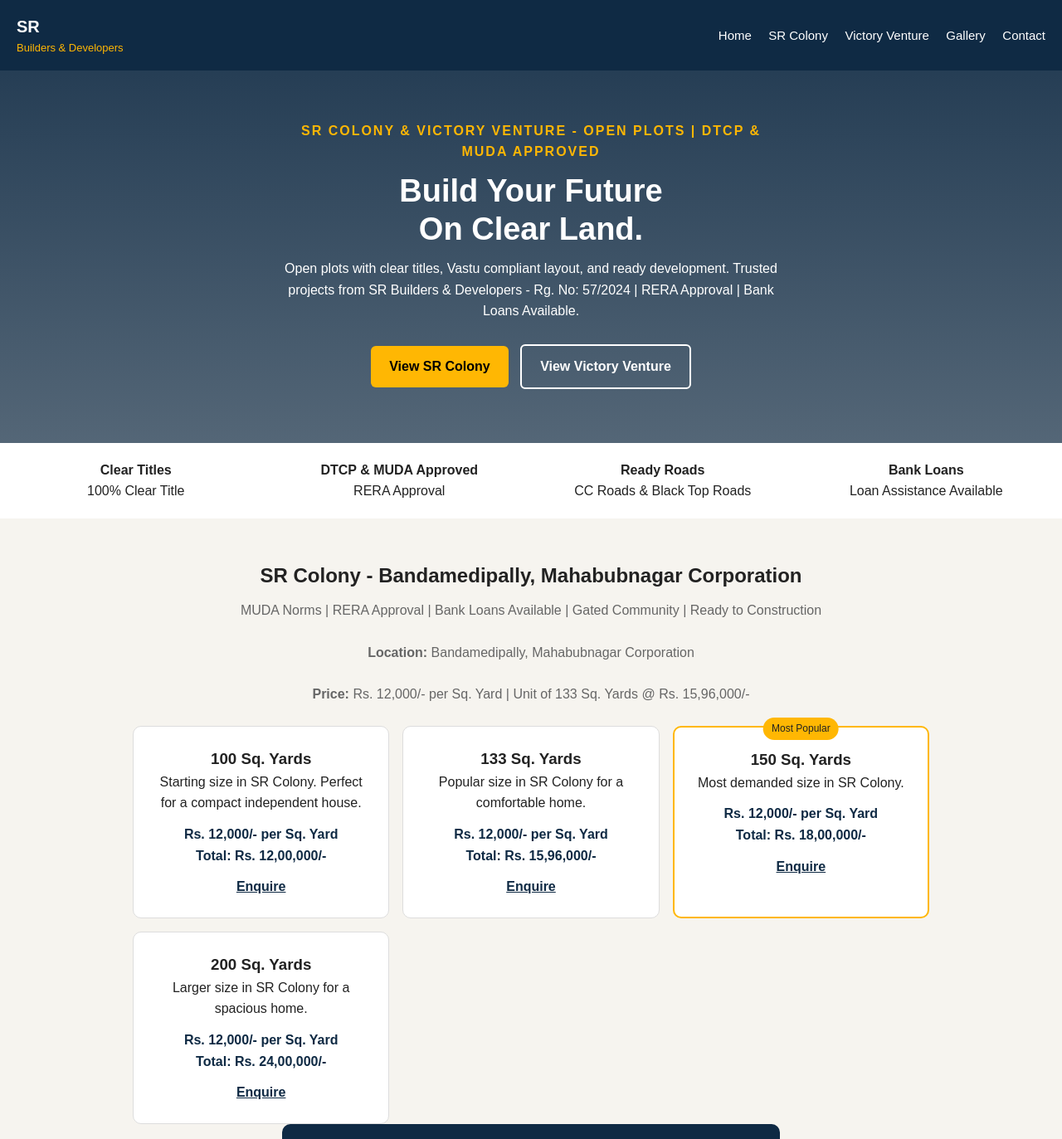
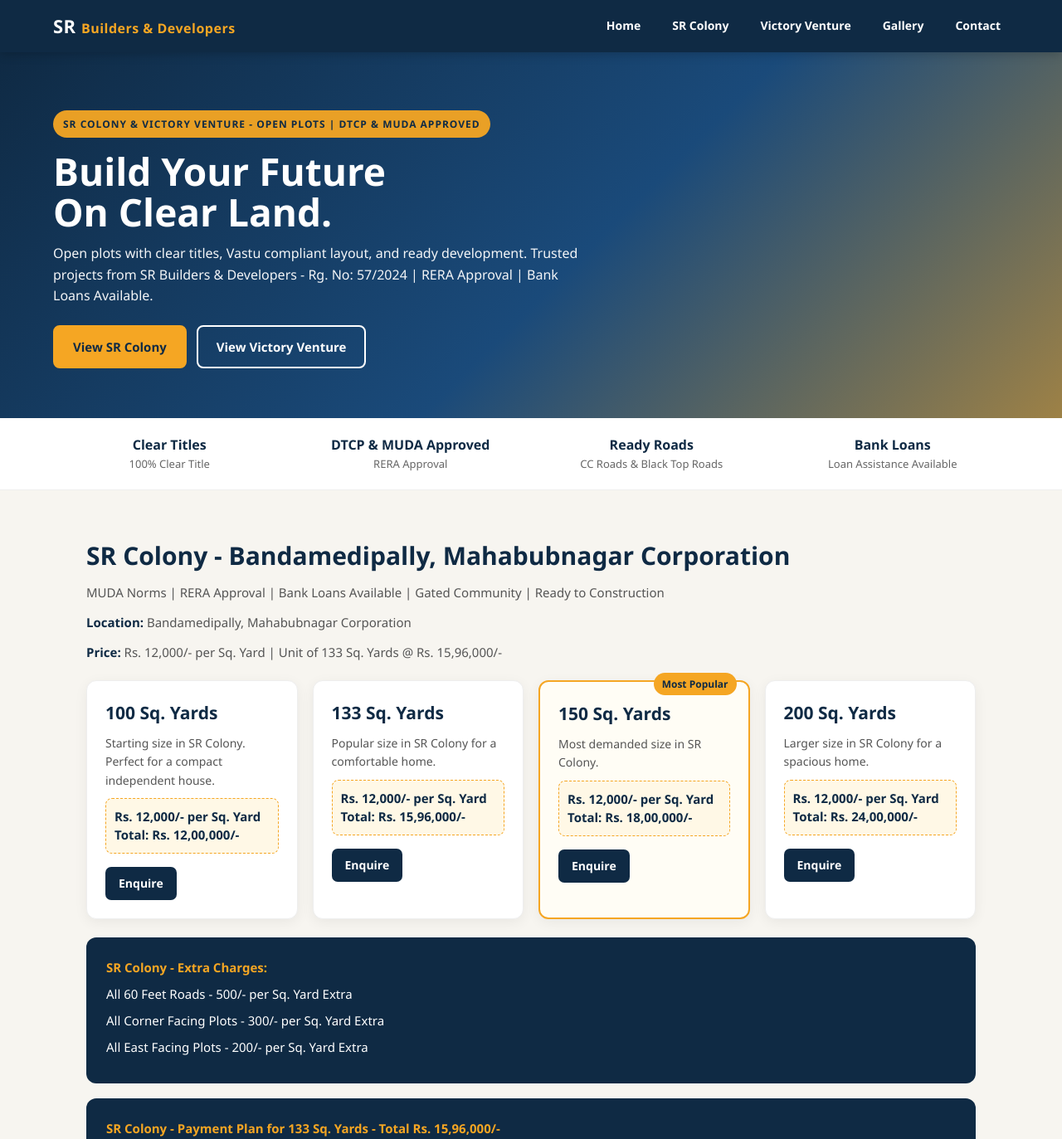
Before and after one commit to balanandu2011-design/sr-builders-website, a plain HTML site: page index.html in a window 1280 px wide. Shown: the top 1373 px of the page at 83% size. Drawn offline with Linux system fonts and the light colour scheme.

Commit message:
Refactor CSS for improved layout and styling
Updated styles for various components including topbar, hero section, buttons, and layout adjustments for responsiveness.

```diff
--- a/styles.css
+++ b/styles.css
@@ -1,35 +1,355 @@
-* { margin: 0; padding: 0; box-sizing: border-box; font-family: Arial, sans-serif; }
-body { background: #f6f4ef; color: #222; line-height: 1.6; }
-.topbar { background: #0f2a44; color: #fff; padding: 16px 20px; display: flex; justify-content: space-between; align-items: center; flex-wrap: wrap; }
-.logo { font-size: 20px; font-weight: bold; }
-.logo span { font-size: 13px; color: #ffb703; display: block; font-weight: normal; }
-nav a { color: #fff; text-decoration: none; margin-left: 16px; font-size: 15px; }
-.hero { background: linear-gradient(rgba(15,42,68,0.9), rgba(15,42,68,0.7)); color: #fff; padding: 60px 20px; text-align: center; }
-.tag { color: #ffb703; letter-spacing: 2px; font-weight: bold; }
-.hero h1 { font-size: 38px; line-height: 1.2; margin: 12px 0; }
-.hero p { max-width: 600px; margin: 0 auto; }
-.buttons { margin-top: 22px; }
-.btn { display: inline-block; background: #ffb703; color: #000; padding: 12px 22px; text-decoration: none; font-weight: bold; border-radius: 6px; margin: 5px; }
-.btn.outline { background: transparent; color: #fff; border: 2px solid #fff; }
-.strip { background: #fff; display: grid; grid-template-columns: repeat(4, 1fr); text-align: center; padding: 20px 10px; gap: 10px; }
-.section { padding: 50px 20px; max-width: 1000px; margin: 0 auto; text-align: center; }
-.section.light { background: #fff; }
-.sub { color: #666; margin: 10px 0 25px; }
-.cards { display: grid; grid-template-columns: repeat(3, 1fr); gap: 16px; }
-.card { background: #fff; border: 1px solid #ddd; padding: 24px; border-radius: 10px; position: relative; }
-.card.highlight { border: 2px solid #ffb703; }
-.badge { background: #ffb703; font-size: 12px; padding: 4px 10px; border-radius: 20px; position: absolute; top: -12px; left: 50%; transform: translateX(-50%); }
-.price { font-weight: bold; margin: 12px 0; color: #0f2a44; }
-.card a { color: #0f2a44; font-weight: bold; }
-.gallery { display: grid; grid-template-columns: repeat(3, 1fr); gap: 12px; }
-.gallery img { width: 100%; height: 180px; object-fit: cover; border-radius: 8px; }
-.photo-box { background: #eee; border: 1px dashed #aaa; height: 180px; display: flex; align-items: center; justify-content: center; border-radius: 8px; color: #666; }
-.contact-box { background: #0f2a44; color: #fff; padding: 30px 20px; border-radius: 10px; max-width: 600px; margin: 0 auto; }
-.contact-box p { margin: 8px 0; }
-footer { background: #0f2a44; color: #ccc; text-align: center; padding: 18px; font-size: 14px; }
-@media (max-width: 700px) {
-  .strip, .cards, .gallery { grid-template-columns: 1fr; }
-  .hero h1 { font-size: 30px; }
-  nav { margin-top: 10px; }
-  nav a { margin-left: 10px; }
+* {
+  margin: 0;
+  padding: 0;
+  box-sizing: border-box;
 }
+
+body {
+  font-family: 'Segoe UI', Arial, Helvetica, sans-serif;
+  background: #f7f5f0;
+  color: #222;
+  line-height: 1.6;
+}
+
+a {
+  text-decoration: none;
+  color: inherit;
+}
+
+/* Topbar */
+.topbar {
+  position: sticky;
+  top: 0;
+  z-index: 100;
+  background: #0f2a44;
+  color: #fff;
+  padding: 14px 5%;
+  display: flex;
+  align-items: center;
+  justify-content: space-between;
+  flex-wrap: wrap;
+  gap: 10px;
+  box-shadow: 0 2px 12px rgba(0,0,0,0.2);
+}
+
+.logo {
+  font-size: 22px;
+  font-weight: 800;
+  letter-spacing: 0.5px;
+}
+
+.logo span {
+  color: #f5a623;
+  font-size: 16px;
+  font-weight: 700;
+}
+
+.topbar nav {
+  display: flex;
+  gap: 18px;
+  flex-wrap: wrap;
+}
+
+.topbar nav a {
+  color: #fff;
+  font-size: 14px;
+  font-weight: 600;
+  padding: 6px 10px;
+  border-radius: 6px;
+}
+
+.topbar nav a:hover {
+  background: #f5a623;
+  color: #0f2a44;
+}
+
+/* Hero */
+.hero {
+  background: linear-gradient(135deg, #0f2a44 0%, #1a4a7a 55%, #f5a623 130%);
+  color: #fff;
+  padding: 70px 5% 60px;
+  text-align: left;
+}
+
+.hero .tag {
+  display: inline-block;
+  background: #f5a623;
+  color: #0f2a44;
+  font-size: 12px;
+  font-weight: 800;
+  letter-spacing: 1px;
+  padding: 7px 12px;
+  border-radius: 20px;
+  margin-bottom: 16px;
+}
+
+.hero h1 {
+  font-size: 46px;
+  line-height: 1.05;
+  font-weight: 900;
+  margin-bottom: 14px;
+}
+
+.hero p {
+  max-width: 640px;
+  font-size: 16px;
+  opacity: 0.95;
+  margin-bottom: 22px;
+}
+
+.buttons {
+  display: flex;
+  gap: 12px;
+  flex-wrap: wrap;
+}
+
+.btn {
+  display: inline-block;
+  background: #f5a623;
+  color: #0f2a44;
+  padding: 12px 22px;
+  border-radius: 8px;
+  font-weight: 800;
+  font-size: 15px;
+  border: 2px solid #f5a623;
+}
+
+.btn:hover {
+  background: #ffbd3a;
+}
+
+.btn.outline {
+  background: transparent;
+  color: #fff;
+  border: 2px solid #fff;
+}
+
+.btn.outline:hover {
+  background: #fff;
+  color: #0f2a44;
+}
+
+/* Strip */
+.strip {
+  background: #fff;
+  display: grid;
+  grid-template-columns: repeat(4, 1fr);
+  gap: 10px;
+  padding: 20px 5%;
+  text-align: center;
+  border-bottom: 1px solid #eee;
+}
+
+.strip b {
+  font-size: 16px;
+  color: #0f2a44;
+}
+
+.strip p {
+  font-size: 13px;
+  color: #666;
+}
+
+/* Sections */
+.section {
+  padding: 55px 5%;
+  max-width: 1200px;
+  margin: 0 auto;
+}
+
+.section.light {
+  background: #fff;
+  max-width: 100%;
+}
+
+.section.light > h2,
+.section.light > p,
+.section.light > .cards,
+.section.light > .contact-box {
+  max-width: 1200px;
+  margin-left: auto;
+  margin-right: auto;
+}
+
+.section h2 {
+  font-size: 30px;
+  color: #0f2a44;
+  margin-bottom: 8px;
+}
+
+.sub {
+  color: #555;
+  font-size: 15px;
+  margin-bottom: 12px;
+}
+
+.sub b {
+  color: #0f2a44;
+}
+
+/* Cards */
+.cards {
+  display: grid;
+  grid-template-columns: repeat(auto-fit, minmax(240px, 1fr));
+  gap: 18px;
+  margin: 22px 0;
+}
+
+.card {
+  background: #fff;
+  border: 1px solid #eee;
+  border-radius: 12px;
+  padding: 22px;
+  box-shadow: 0 4px 16px rgba(0,0,0,0.06);
+  position: relative;
+}
+
+.section.light .card {
+  background: #f7f5f0;
+}
+
+.card h3 {
+  font-size: 21px;
+  color: #0f2a44;
+  margin-bottom: 8px;
+}
+
+.card p {
+  font-size: 14px;
+  color: #555;
+  margin-bottom: 10px;
+}
+
+.card .price {
+  font-size: 15px;
+  font-weight: 800;
+  color: #0f2a44;
+  background: #fff8e6;
+  border: 1px dashed #f5a623;
+  padding: 10px;
+  border-radius: 8px;
+  line-height: 1.5;
+}
+
+.card a {
+  display: inline-block;
+  margin-top: 6px;
+  background: #0f2a44;
+  color: #fff;
+  padding: 9px 16px;
+  border-radius: 7px;
+  font-weight: 700;
+  font-size: 14px;
+}
+
+.card.highlight {
+  border: 2px solid #f5a623;
+  background: #fffdf5;
+}
+
+.badge {
+  position: absolute;
+  top: -11px;
+  right: 14px;
+  background: #f5a623;
+  color: #0f2a44;
+  font-size: 12px;
+  font-weight: 800;
+  padding: 4px 10px;
+  border-radius: 20px;
+}
+
+/* Gallery */
+.gallery {
+  display: grid;
+  grid-template-columns: repeat(auto-fit, minmax(220px, 1fr));
+  gap: 14px;
+  margin-top: 18px;
+}
+
+.gallery img {
+  width: 100%;
+  height: 200px;
+  object-fit: cover;
+  border-radius: 10px;
+  background: #eee;
+}
+
+.photo-box {
+  background: #f7f5f0;
+  border: 2px dashed #ccc;
+  border-radius: 10px;
+  height: 200px;
+  display: flex;
+  align-items: center;
+  justify-content: center;
+  text-align: center;
+  color: #777;
+  font-weight: 600;
+  padding: 16px;
+}
+
+/* Contact */
+.contact-box {
+  background: #0f2a44;
+  color: #fff;
+  padding: 24px;
+  border-radius: 12px;
+  margin: 18px 0;
+}
+
+.contact-box p {
+  font-size: 15px;
+  margin-bottom: 8px;
+}
+
+.contact-box p b {
+  color: #f5a623;
+}
+
+.contact-box .btn {
+  margin-top: 12px;
+  margin-right: 10px;
+}
+
+.contact-box .btn.outline {
+  border-color: #f5a623;
+  color: #f5a623;
+}
+
+.contact-box .btn.outline:hover {
+  background: #f5a623;
+  color: #0f2a44;
+}
+
+/* Footer */
+footer {
+  background: #0f2a44;
+  color: #fff;
+  text-align: center;
+  padding: 18px 5%;
+  font-size: 13px;
+}
+
+/* Mobile */
+@media (max-width: 768px) {
+  .hero {
+    padding: 45px 5% 40px;
+  }
+  .hero h1 {
+    font-size: 34px;
+  }
+  .strip {
+    grid-template-columns: repeat(2, 1fr);
+  }
+  .topbar {
+    justify-content: center;
+    text-align: center;
+  }
+  .topbar nav {
+    justify-content: center;
+  }
+  .section h2 {
+    font-size: 24px;
+  }
+}
```
